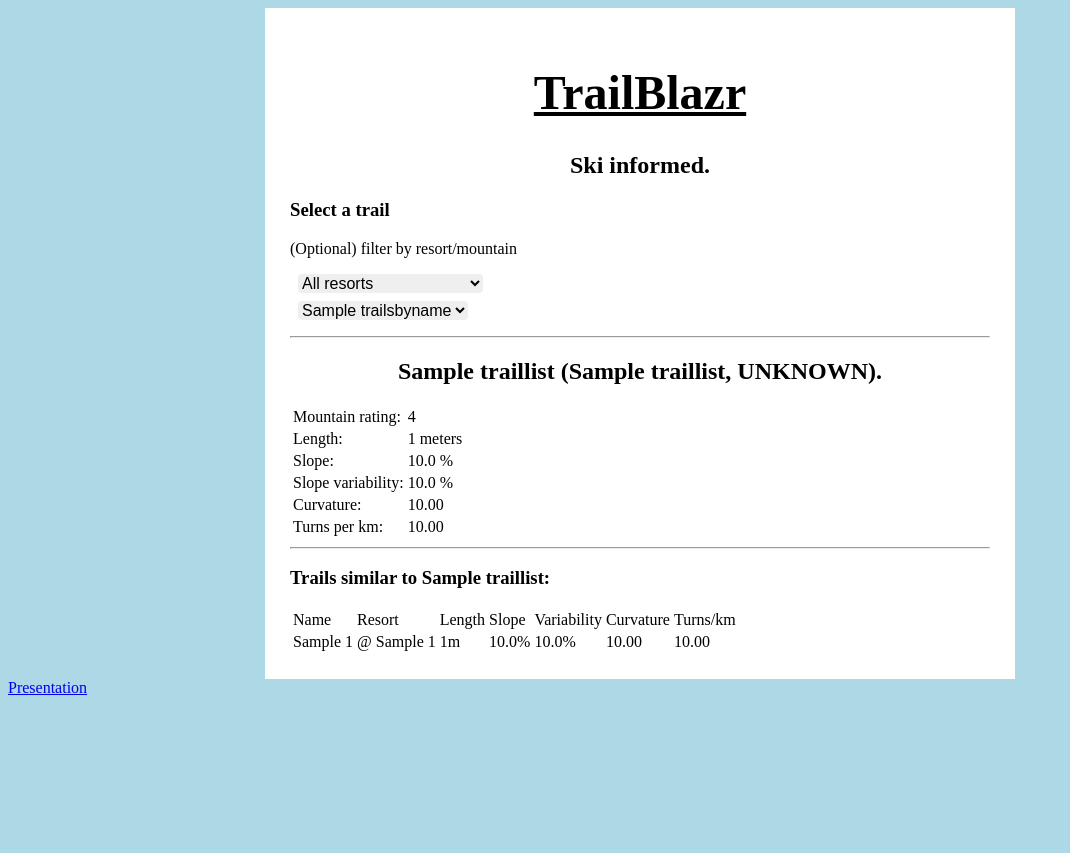
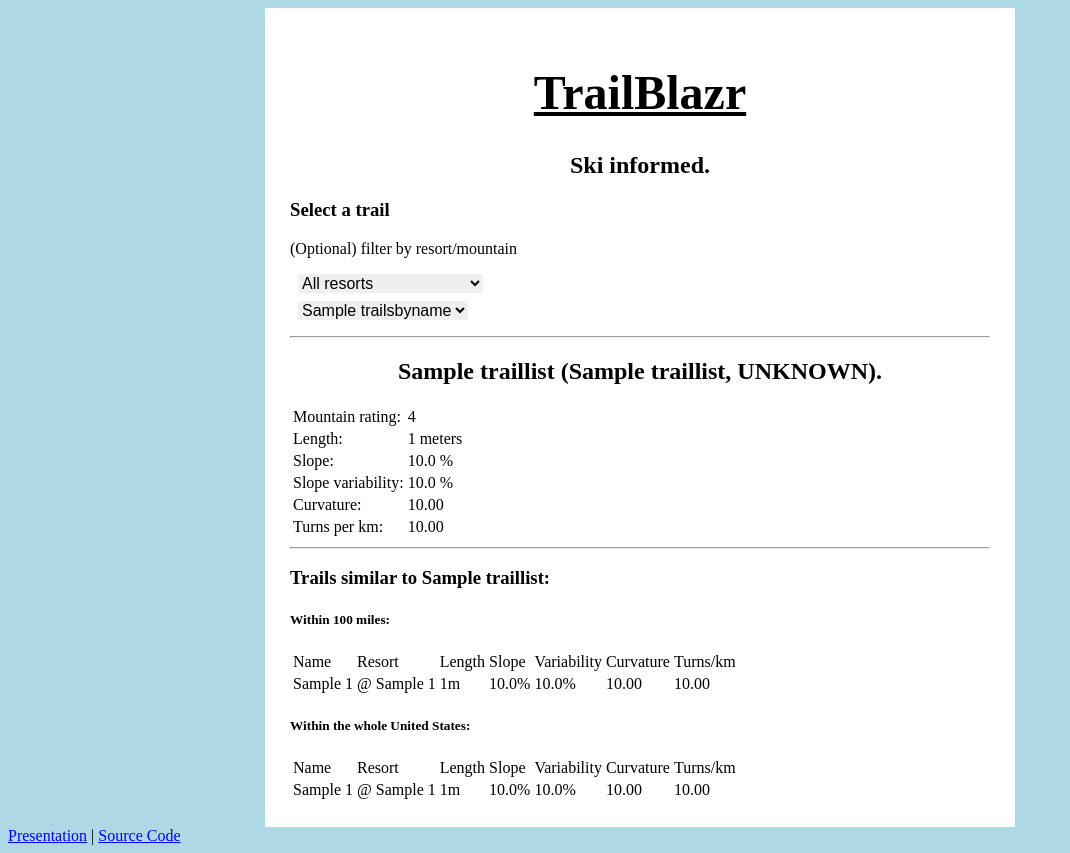
Before and after one commit to dsklein/Trailblazr, a Flask app: template app/templates/index.html in a window 1280 px wide. Shown: the whole page, without its empty margins (0-1070 px from the left). Before the commit the page ends 695 px from the top, so only its background shows below. Run offline with Flask 2, Linux system fonts and the light colour scheme; the template is opened without the code that fills it: most values are stand-ins (such as "Sample title", 1, 10 or a date in 2020); parts of the project's set-up code (start-up, migrations or seed data) failed here and were passed over; some libraries are stand-ins or nearby versions.

Commit message:
Add recommendations within 100 miles

```diff
--- a/app/templates/index.html
+++ b/app/templates/index.html
@@ -81,8 +81,10 @@
 {% if selectedtrail %}
 <hr>
 <h3>Trails similar to {{ traillist[selectedtrail]['name'] }}:</h3>
-{% if traillist[selectedtrail]['neighbors']|length == 0 %}
-<p>Hmm... actually, this trail is the only one in its category!</p>
+
+<h5>Within 100 miles:</h5>
+{% if traillist[selectedtrail]['neighbors_near']|length == 0%}
+<p>Well, it seems there aren't any good matches nearby!</p>
 {% else %}
 <table>
   <tr>
@@ -94,7 +96,35 @@
 	<td>Curvature</td>
 	<td>Turns/km</td>
   </tr>
-  {% for neighbor in traillist[selectedtrail]['neighbors'] %}
+  {% for neighbor in traillist[selectedtrail]['neighbors_near'] %}
+  <tr>
+	<td class="{{ traillist[neighbor[0]|string]['rating'] }}">{{ traillist[neighbor[0]|string]['name'] }}</td>
+	<td>@ {{ traillist[neighbor[0]|string]['resort_name'] }}</td>
+	<td>{{ '%5.0f' % traillist[neighbor[0]|string]['length'] }}m</td>
+	<td>{{ '%3.1f' % (traillist[neighbor[0]|string]['slope'] * 100.0) }}%</td>
+	<td>{{ '%3.1f' % (traillist[neighbor[0]|string]['spread'] * 100.0) }}%</td>
+	<td>{{ '%3.2f' % traillist[neighbor[0]|string]['sinuosity'] }}</td>
+	<td>{{ '%3.2f' % traillist[neighbor[0]|string]['inflect'] }}</td>
+  </tr>
+  {% endfor %}
+</table>
+{% endif %}
+
+<h5>Within the whole United States:</h5>
+{% if traillist[selectedtrail]['neighbors_usa']|length == 0 %}
+<p>Hmm... actually, this trail appears to be in a class of its own!</p>
+{% else %}
+<table>
+  <tr>
+	<td>Name</td>
+	<td>Resort</td>
+	<td>Length</td>
+	<td>Slope</td>
+	<td>Variability</td>
+	<td>Curvature</td>
+	<td>Turns/km</td>
+  </tr>
+  {% for neighbor in traillist[selectedtrail]['neighbors_usa'] %}
   <tr>
 	<td class="{{ traillist[neighbor[0]|string]['rating'] }}">{{ traillist[neighbor[0]|string]['name'] }}</td>
 	<td>@ {{ traillist[neighbor[0]|string]['resort_name'] }}</td>
--- a/app/templates/layout.html
+++ b/app/templates/layout.html
@@ -31,5 +31,6 @@
 	  </div>
 	</div> <!-- end "container" -->
 	<a href="https://docs.google.com/presentation/d/1oLRa3wqMAGlFclMiQVWqNiiaz-KjaarAPGSBcfo_cyE/edit?usp=sharing">Presentation</a>
+	| <a href="https://github.com/dsklein/Trailblazr">Source Code</a>
   </body>
 </html>
--- a/data/calculate_features.py
+++ b/data/calculate_features.py
@@ -24,6 +24,7 @@ with open('data_trails.json','r') as trailfile:
 
 count = 0
 trails_unknown_resort = 0
+trails_unknown_state = 0
 
 for trail in trail_json['trails']:
 
@@ -155,6 +156,7 @@ for trail in trail_json['trails']:
 			minprio = prio
 			[best_resort_name,best_resort_id] = [resort_name,resort_id]
 	if best_resort_id == -999999: trails_unknown_resort += 1
+	if best_state == 'UNKNOWN': trails_unknown_state += 1
 
 	# Do a little feature scaling and outlier removal
 	# feat_sinu = (sinuosity-1.0)/4.0
@@ -170,6 +172,8 @@ for trail in trail_json['trails']:
 	count += 1
 
 	data_processed[trail_id] = {'id':trail_id, 'name':trail_name, 'rating':trail_rating,
+	                            'first_coord':[firstlat,firstlon,firstelev],
+	                            'last_coord':[lastlat,lastlon,lastelev],
 	                            'horiz_length':horiz_length, 'total_length':total_length,
 	                            'total_slope':total_slope, 'slope_spread':slope_spread,
 	                            'max_slope':max_slope, 'min_slope':min_slope,
@@ -184,4 +188,5 @@ with open('data_processed.json','w') as outfile:
 
 print(f'Saved {count} trails to data_processed.json.')
 print(f'{trails_unknown_resort} trails don\'t have a resort name.')
+print(f'{trails_unknown_state} trails don\'t have a state.')
 # The end
```
Also changed, not shown: data/make_plots.py (+8 -8 lines), data/run_model.py (+21 -16 lines).
